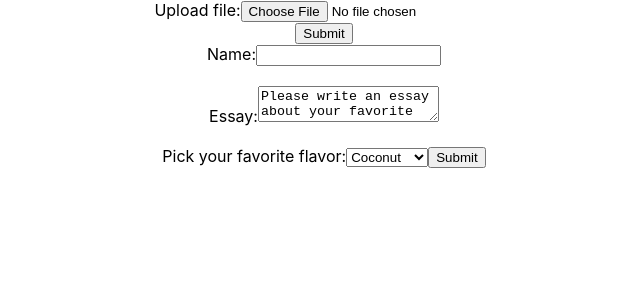
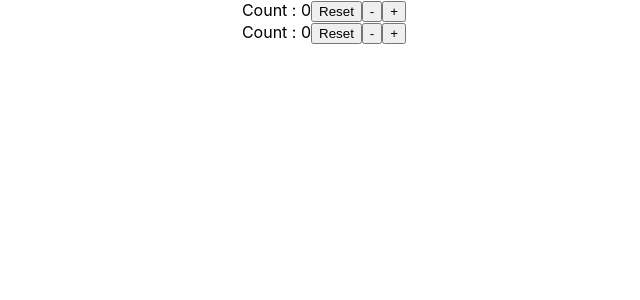
Before and after one commit to Jeong-wonho/being-react-professional, a React (Create React App) app in the folder reactapp/: page / in a window 1280 px wide. Shown: the top 300 px of the page, without its empty margins (316-956 px from the left). Built offline with nearby package versions, Linux system fonts and the light colour scheme.

Commit message:
hook 3번째

```diff
--- a/reactapp/src/App.js
+++ b/reactapp/src/App.js
@@ -7,14 +7,18 @@
 // import FunctionalComponents from "./components/2-5.State/FunctionalComponents";
 // import ClassComponents2 from "./components/2-6.LifeCycle/ClassComponents";
 // import Event from "./components/2-7.Event/Event";
-import ControlledComponent from "./components/2-10.Form/ControlledComponent";
-import UnControlledComponent from "./components/2-10.Form/UnControlledComponent";
+// import ControlledComponent from "./components/2-10.Form/ControlledComponent";
+// import UnControlledComponent from "./components/2-10.Form/UnControlledComponent";
+import State from "./components/3-3. Hooks/State";
+import Reducer from "./components/3-3. Hooks/Reducer";
 
 function App() {
   return (
     <div className="App">
-      <UnControlledComponent />
-      <ControlledComponent />
+      <Reducer />
+      <State />
+      {/* <UnControlledComponent />
+      <ControlledComponent /> */}
       {/* <List /> */}
       {/* <Condition /> */}
       {/* <Event /> */}
--- /dev/null
+++ b/reactapp/src/components/3-3. Hooks/Reducer.jsx
@@ -0,0 +1,28 @@
+import React from "react";
+import { useReducer } from "react";
+
+export default function State() {
+  const initialState = { count: 0 };
+
+  function reducer(state, action) {
+    switch (action.type) {
+      case "reset":
+        return initialState;
+      case "increment":
+        return { count: state.count + 1 };
+      case "decrement":
+        return { count: state.count - 1 };
+      default:
+        throw new Error();
+    }
+  }
+  const [state, dispatch] = useReducer(reducer, initialState);
+  return (
+    <div>
+      Count : {state.count}
+      <button onClick={() => dispatch({ type: "reset" })}> Reset</button>
+      <button onClick={() => dispatch({ type: "decrement" })}> -</button>
+      <button onClick={() => dispatch({ type: "increment" })}> +</button>
+    </div>
+  );
+}
--- /dev/null
+++ b/reactapp/src/components/3-3. Hooks/State.jsx
@@ -0,0 +1,14 @@
+import React, { useState } from "react";
+
+export default function State() {
+  const initialCount = 0;
+  const [count, setCount] = useState(initialCount);
+  return (
+    <div>
+      Count : {count}
+      <button onClick={() => setCount(initialCount)}> Reset</button>
+      <button onClick={() => setCount((prev) => prev - 1)}> -</button>
+      <button onClick={() => setCount((prev) => prev + 1)}> +</button>
+    </div>
+  );
+}
```
